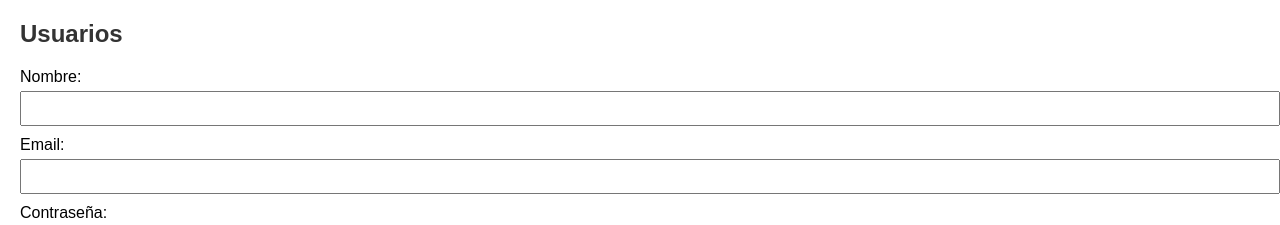
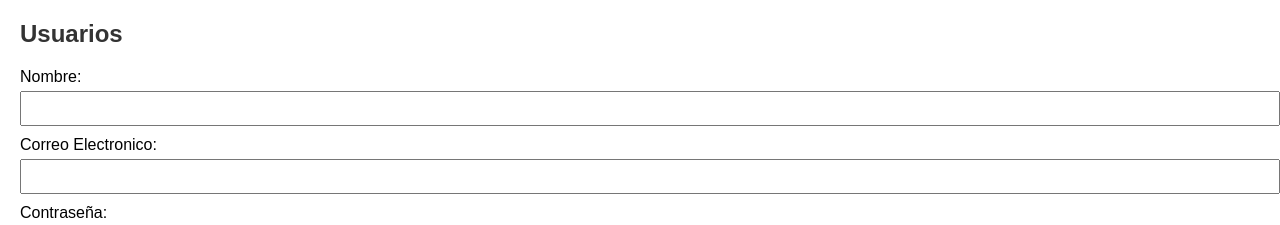
Before and after one commit to sergiohuerfano/enyoi_tiendaNodeJs, a website: page index.html in a window 1280 px wide. Shown: the top 225 px of the page. Drawn offline with Linux system fonts and the light colour scheme; no server answers.

Commit message:
cambio text

```diff
--- a/index.html
+++ b/index.html
@@ -13,7 +13,7 @@
     <form id="usuario-form">
       <label for="nombre">Nombre:</label>
       <input type="text" id="nombre" required>
-      <label for="email">Email:</label>
+      <label for="email">Correo Electronico:</label>
       <input type="email" id="email" required>
       <label for="contraseña">Contraseña:</label>
       <input type="password" id="contraseña" required>
```
